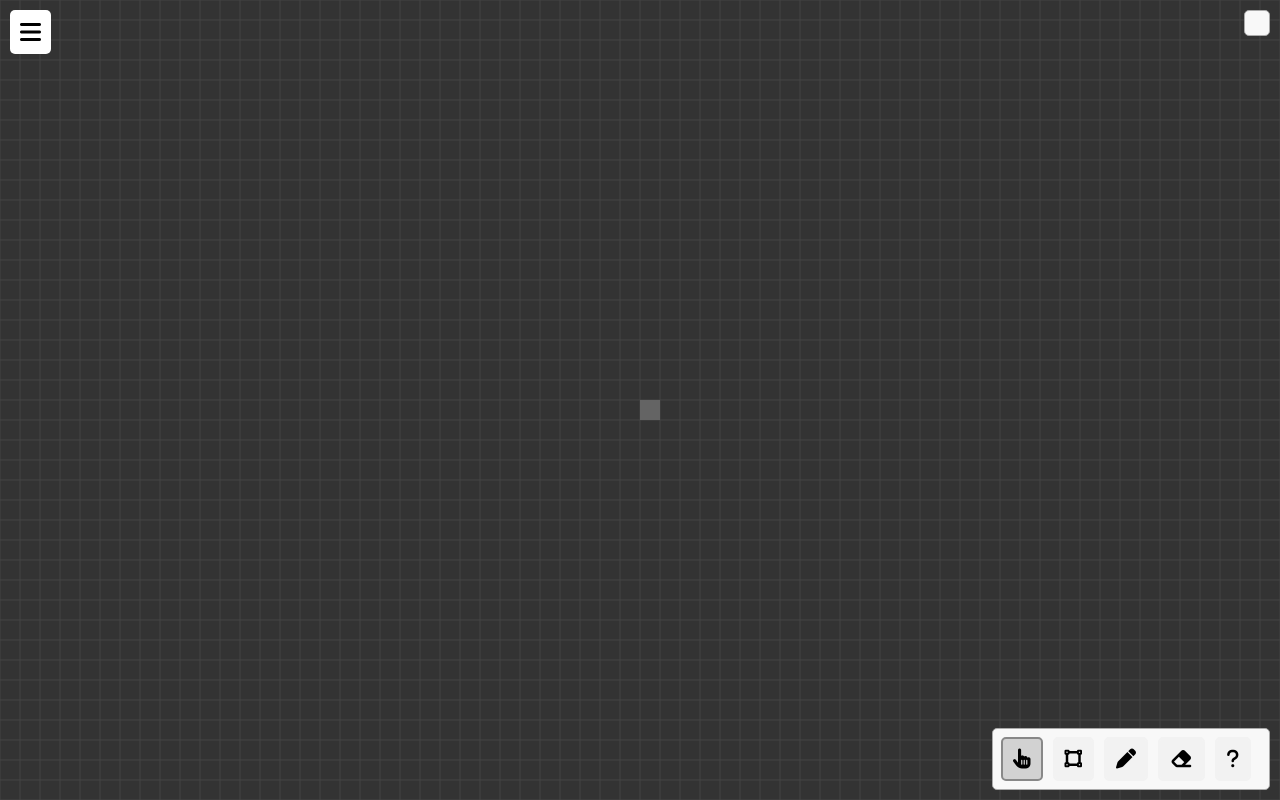
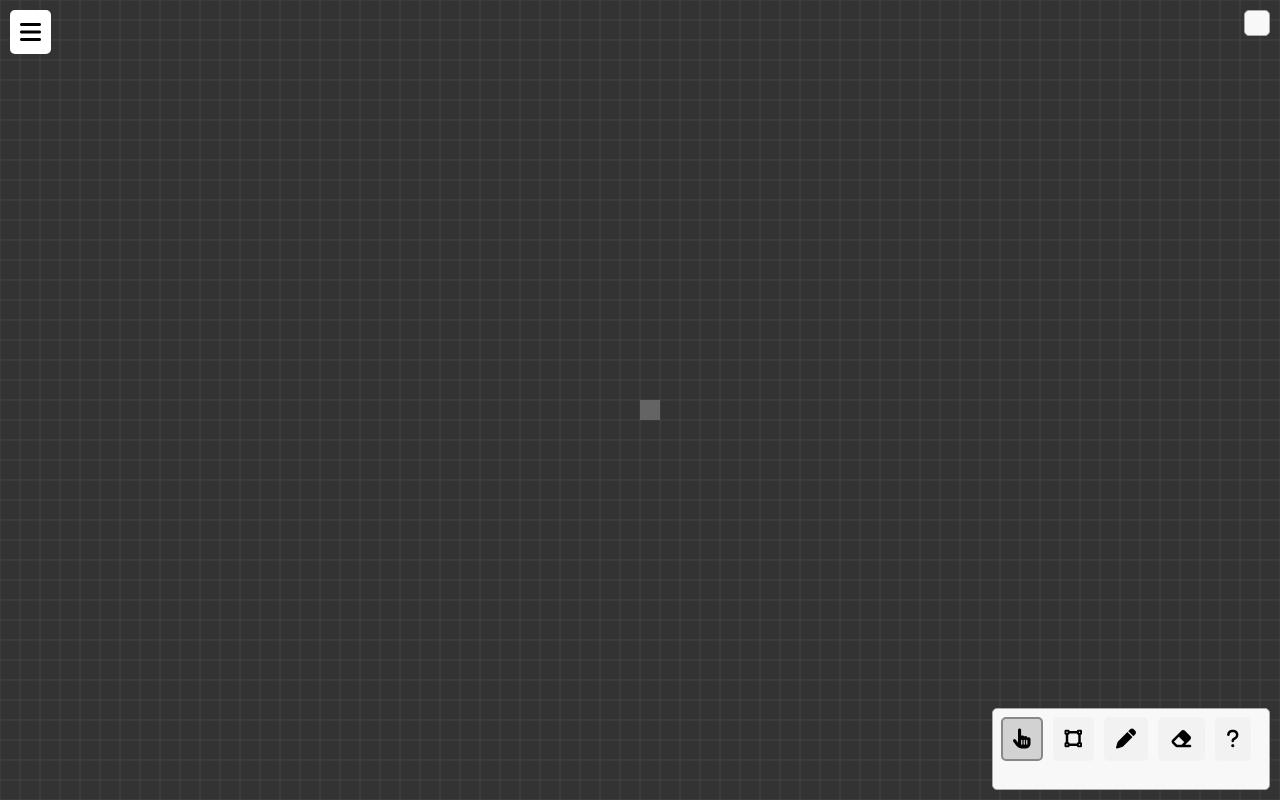
Before and after one commit to tvalladon/node-talker-web-builder, a plain HTML site: page index.html in a window 1280 px wide. Drawn offline with nearby package versions, Linux system fonts and the light colour scheme.

Commit message:
Enhanced tooltips and interface in tool pallet
Added mouseover tooltips for tools in the tool pallet. CSS updates include directional layout change and added padding. Also, relocated and realigned some elements for a more structured layout. This enhances the user experience by providing more context for the tools and making the interface more intuitive.

```diff
--- a/css/styles.css
+++ b/css/styles.css
@@ -38,9 +38,10 @@ body {
     border: 1px solid #aaa; /* Changed border color */
     background-color: #f8f8f8;
     border-radius: 5px; /* New border radius */
+    flex-direction: column;
 }
 
-#toolPallet div {
+#toolPallet div div {
     margin-right: 10px;
     padding: 10px; /* New padding */
     background-color: #f2f2f2; /* Background color for icon */
@@ -52,11 +53,18 @@ body {
     justify-content: center;
 }
 
-#toolPallet div:hover {
+#toolPallet #helpText {
+    display: block;
+    padding: 5px;
+    text-align: center;
+    height: 10px;
+}
+
+#toolPallet div div:hover {
     filter: invert(1);
 }
 
-#toolPallet div.active {
+#toolPallet div div.active {
     background-color: #d2d2d2; /* Highlight color */
     border: 2px solid #888; /* Border to make it more noticeable */
 }
--- a/index.html
+++ b/index.html
@@ -23,32 +23,34 @@
 <div id="info" style="position: fixed; top: 10px; right: 10px;"></div>
 
 <!-- Tool Pallet -->
-    <div id="toolPallet" style="position: fixed; bottom: 10px; right: 10px; display: flex;">
-        <div id="pointerIconContainer">
+<div id="toolPallet" style="position: fixed; bottom: 10px; right: 10px;">
+    <div style="display: flex;">
+        <div id="pointerIconContainer" title="pan/zoom tool">
             <i id="pointerIcon" class="fas fa-hand-pointer"></i>
         </div>
-        <div id="roomShapeContainer">
+        <div id="roomShapeContainer" title="create rooms tool">
             <i id="roomShape" class="fas fa-vector-square"></i>
         </div>
-        <div id="penIconContainer">
+        <div id="penIconContainer" title="edit rooms tool">
             <i id="penIcon" class="fas fa-pen"></i>
         </div>
-<!--        <div id="moveIconContainer">-->
-<!--            <i id="moveIcon" class="fas fa-arrows-up-down-left-right"></i>-->
-<!--        </div>-->
-        <div id="eraserIconContainer">
+        <div id="eraserIconContainer" title="erase rooms tool">
             <i id="eraserIcon" class="fas fa-eraser"></i>
         </div>
-        <div id="helpIconContainer">
+        <div id="helpIconContainer" title="help">
             <i id="helpIcon" class="fas fa-question"></i>
         </div>
+    </div>
+    <span id="helpText"></span>
 </div>
 
 <!-- Expanded Menu -->
 <div id="expanded-menu" class="hidden">
     <div class="menu-item">
-            <label for="zoneId"></label><input type="number" id="zoneId" onchange="changeZoneId(this)" min="-999" max="999" value="001">
-            <label for="startingRoomId">:</label> <input type="number" id="startingRoomId" onchange="changeRoomId(this)" min="-999" max="999" value="001">
+        <label for="zoneId"></label><input type="number" id="zoneId" onchange="changeZoneId(this)" min="-999" max="999"
+                                           value="001">
+        <label for="startingRoomId">:</label> <input type="number" id="startingRoomId" onchange="changeRoomId(this)"
+                                                     min="-999" max="999" value="001">
     </div>
     <!--        <div id="debug" class="menu-item" onclick="debugRooms()">DEBUG</div>-->
     <!--        <div id="json" class="menu-item" onclick="jsonRooms()">JSON</div>-->
@@ -79,5 +81,22 @@
     </div>
 </div>
 </body>
+<script>
+    // Select all the direct icon container divs
+    let iconContainers = document.querySelectorAll('#pointerIconContainer, #roomShapeContainer, #penIconContainer, #eraserIconContainer, #helpIconContainer');
 
+    // Loop through each icon container and add mouseover event
+    iconContainers.forEach(function (container) {
+        container.addEventListener('mouseover', function (event) {
+            let title = event.currentTarget.title;   // Get the title of the hovered icon container
+            let helpText = document.querySelector('#helpText');   // Select the helpText element
+            helpText.textContent = title.toLowerCase();    // Set the content of the helpText to the title
+        });
+        // Adding mouseout event to clear the helpText when mouse is not over any icon
+        container.addEventListener('mouseout', function () {
+            let helpText = document.querySelector('#helpText');   // Select the helpText element
+            helpText.textContent = "";  // Clear the content of the helpText
+        });
+    });
+</script>
 </html>
```
Lines whose indentation alone changed are shown as unchanged.
